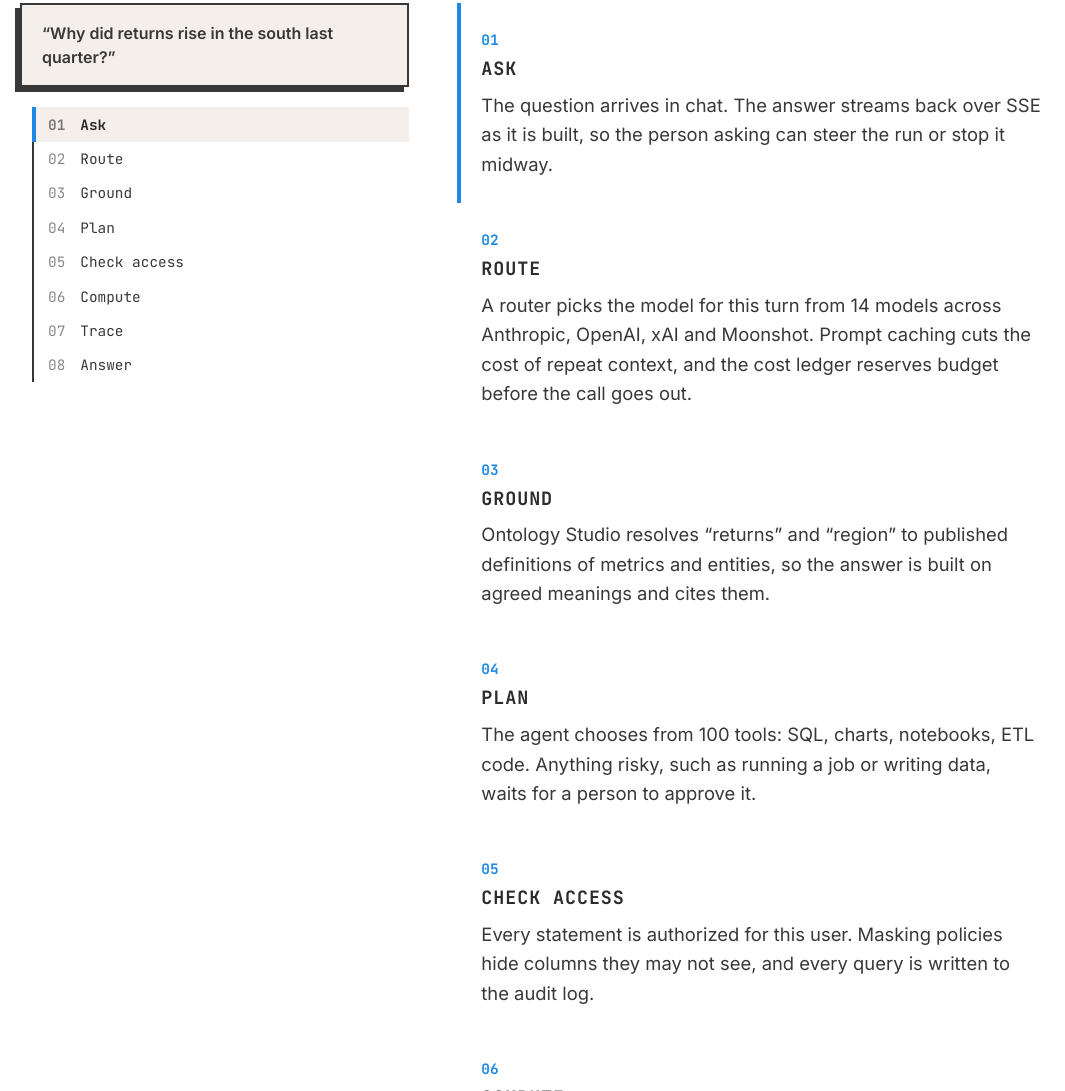
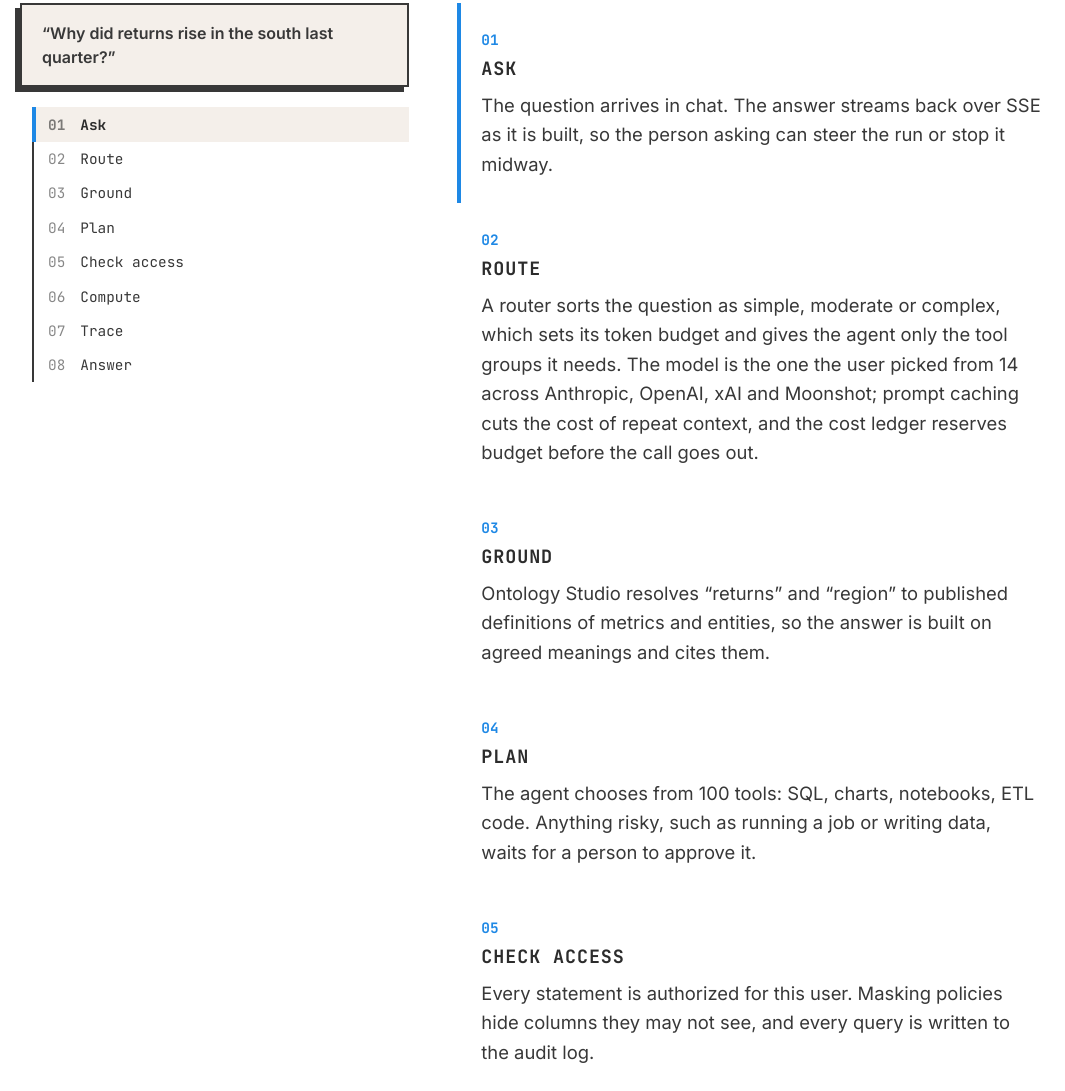
Before and after one commit to Sarvesh-GanesanW/sarvesh-portfolio, a website: page index.html in a window 1280 px wide. Shown: the part 3202-4293 px from the top of the page, without its empty margins (12-1077 px from the left). Drawn offline with Linux system fonts and the light colour scheme.

Commit message:
Describe the chat router as the code does
The router sets a complexity tier (token budget and tool groups); the
model is the one the user picked, not chosen per turn.

```diff
--- a/index.html
+++ b/index.html
@@ -465,9 +465,11 @@
                                 <span class="flow-num">02</span>
                                 <h3>Route</h3>
                                 <p>
-                                    A router picks the model for this turn from 14 models across
-                                    Anthropic, OpenAI, xAI and Moonshot. Prompt caching cuts the
-                                    cost of repeat context, and the cost ledger reserves budget
+                                    A router sorts the question as simple, moderate or complex,
+                                    which sets its token budget and gives the agent only the tool
+                                    groups it needs. The model is the one the user picked from 14
+                                    across Anthropic, OpenAI, xAI and Moonshot; prompt caching cuts
+                                    the cost of repeat context, and the cost ledger reserves budget
                                     before the call goes out.
                                 </p>
                             </li>
```
